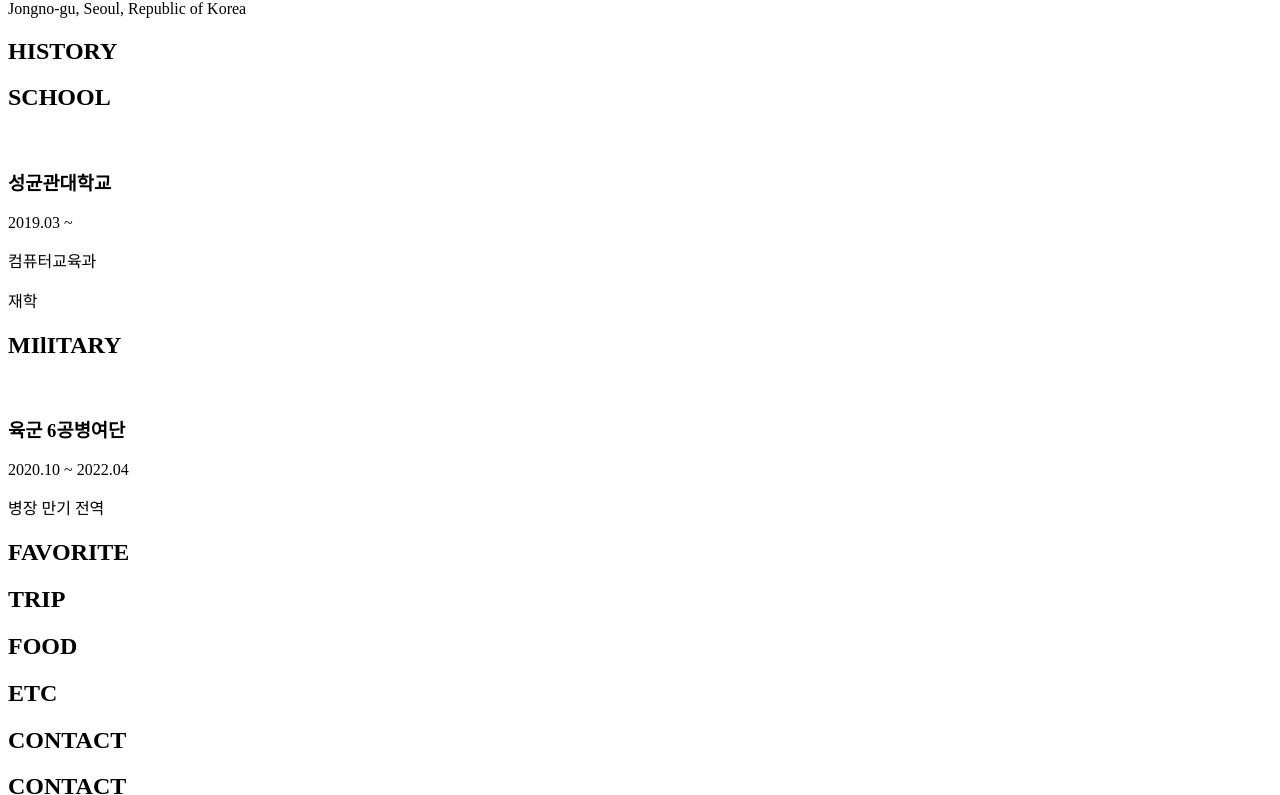
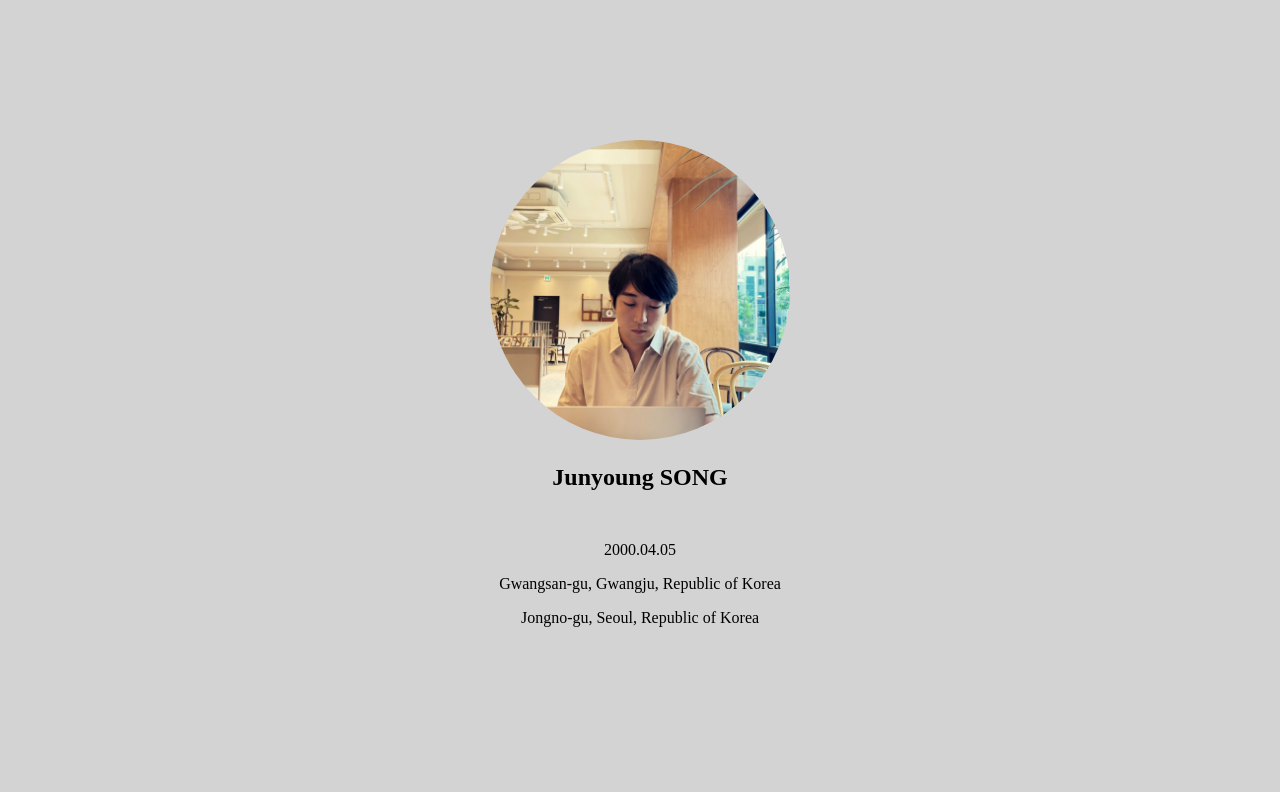
Before and after one commit to jnnkk/Dongmun_Mentoring, a plain HTML site: page selfintroduction/index.html in a window 1280 px wide. Shown: the part 228-1023 px from the top of the page. Drawn offline with Linux system fonts and the light colour scheme.

Commit message:
feat: 헤더 디자인 수정 및 프로필 디자인

```diff
--- a/selfintroduction/index.css
+++ b/selfintroduction/index.css
@@ -1,17 +1,77 @@
+body {
+    background-color: white;
+    margin: 0;
+}
+
 header {
-    background-color: transparent;
-    border-bottom: 1px solid #ebebeb;
+    overflow: hidden;
+    background-color: black;
     margin: 0px;
     height: 60px;
     position: fixed;
     top: 0;
+    left: 0;
     width: 100%;
     text-align: center;
 }
 header ul {
     list-style: none;
+    padding: 0;
 }
 header ul li {
     display: inline-block;
     margin: 0 20px;
+    font-weight: bold;
+    color: #f0cd77;
 }
+a {
+    text-decoration: none;
+    color: inherit;
+}
+a:hover {
+    color: white;
+}
+
+section{
+    background-color: lightgrey;
+    height: auto;
+    width: auto;
+    min-width: 700px;
+    margin: 0px;
+    margin-bottom: 40px;
+    padding: 60px;
+    text-align: center;
+}
+footer{
+    height: 60px;
+    background-color: black;
+}
+h1{
+    font-size: 50px;
+    font-weight: bold;
+    margin: 0px;
+    padding: 0px;
+}
+img{
+    width: 300px;
+    height: 300px;
+    border-radius: 50%;
+    margin: 0px;
+    padding: 0px;
+}
+
+.profile{
+    margin: 150px;
+    padding: 0px;
+}
+.profile_info{
+    margin-top: 100px;
+    height: 800px;
+}
+.profile_about{
+    margin-top: 50px;
+}
+
+.history_info{
+    height: 2000px;
+}
--- a/selfintroduction/index.html
+++ b/selfintroduction/index.html
@@ -9,30 +9,27 @@
     <header>
         <nav class="menu">
             <ul>
-                <li><a href="#">PROFILE</a></li>
-                <li><a href="#">HISTORY</a></li>
+                <li><a href="#1">PROFILE</a></li>
+                <li><a href="#2">HISTORY</a></li>
                 <li><a href="#">FAVORITE</a></li>
                 <li><a href="#">CONTACT</a></li>
             </ul>
         </nav>
     </header>
-    <section class="profile_info">
+    <section class="profile_info" id="1">
         <h1>PROFILE</h1>
-        <div class="main_content">
         <div class="profile">
-                <img id="profile_image" src="" alt="">
-                <h2 class="profile_name">송준영</h2>
+            <img id="profile_image" src="./profile_image.jpg" alt="">
+            <h2 class="profile_name">Junyoung SONG</h2>
             <div class="profile_about">
-                    <p>24. 2000.04.05</p>
+                <p>2000.04.05</p>
                 <p>Gwangsan-gu, Gwangju, Republic of Korea</p>
                 <p>Jongno-gu, Seoul, Republic of Korea</p>
             </div>
         </div>
-        </div>
     </section>
-    <section class="history_info">
+    <section class="history_info" id="2">
         <h1>HISTORY</h1>
-        <div class="main_content">
         <div class="school">
             <h2>SCHOOL</h2>
             <img id="school_image" src="" alt="">
@@ -56,11 +53,9 @@
                 <p>병장 만기 전역</p>
             </div>
         </div>
-        </div>
     </section>
     <section class="favorite_info">
         <h1>FAVORITE</h1>
-        <div class="main_content">
         <div class="trip">
             <h2>TRIP</h2>
 
@@ -73,17 +68,13 @@
             <h2>ETC</h2>
 
         </div>
-        </div>
     </section>
     <section class="contact_info">
         <h1>CONTACT</h1>
-        <div class="main_content">
         <div class="contact">
-                <h2>CONTACT</h2>
             <div class="contact_info">
                 <p>010-9251-2676</p>
                 <p>jnnkk@g.skku.edu</p>
-                </div>
             </div>
         </div>
     </section>
```
Also changed, not shown: selfintroduction/profile_image.jpg (added). Lines whose indentation alone changed are shown as unchanged.
